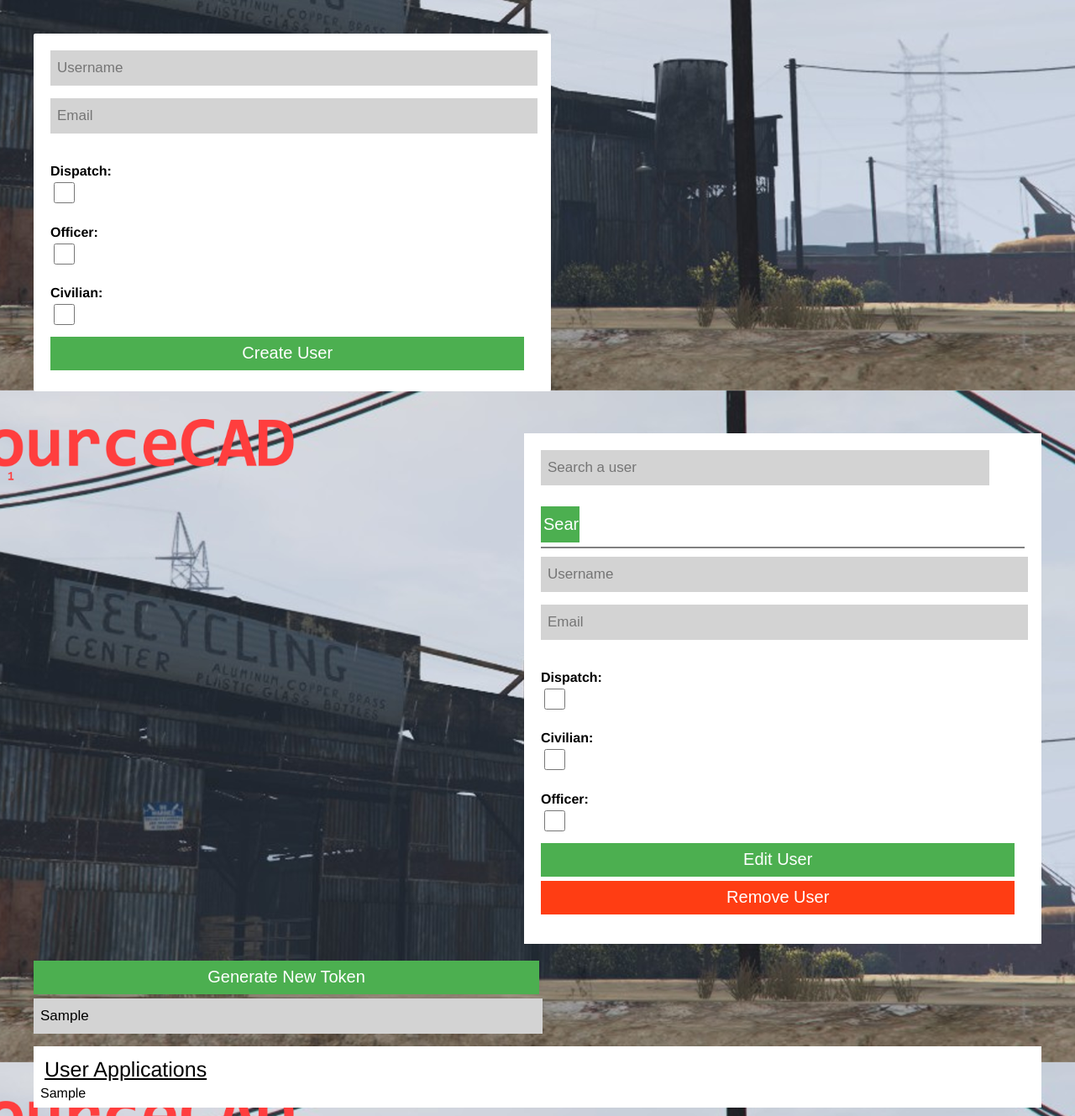
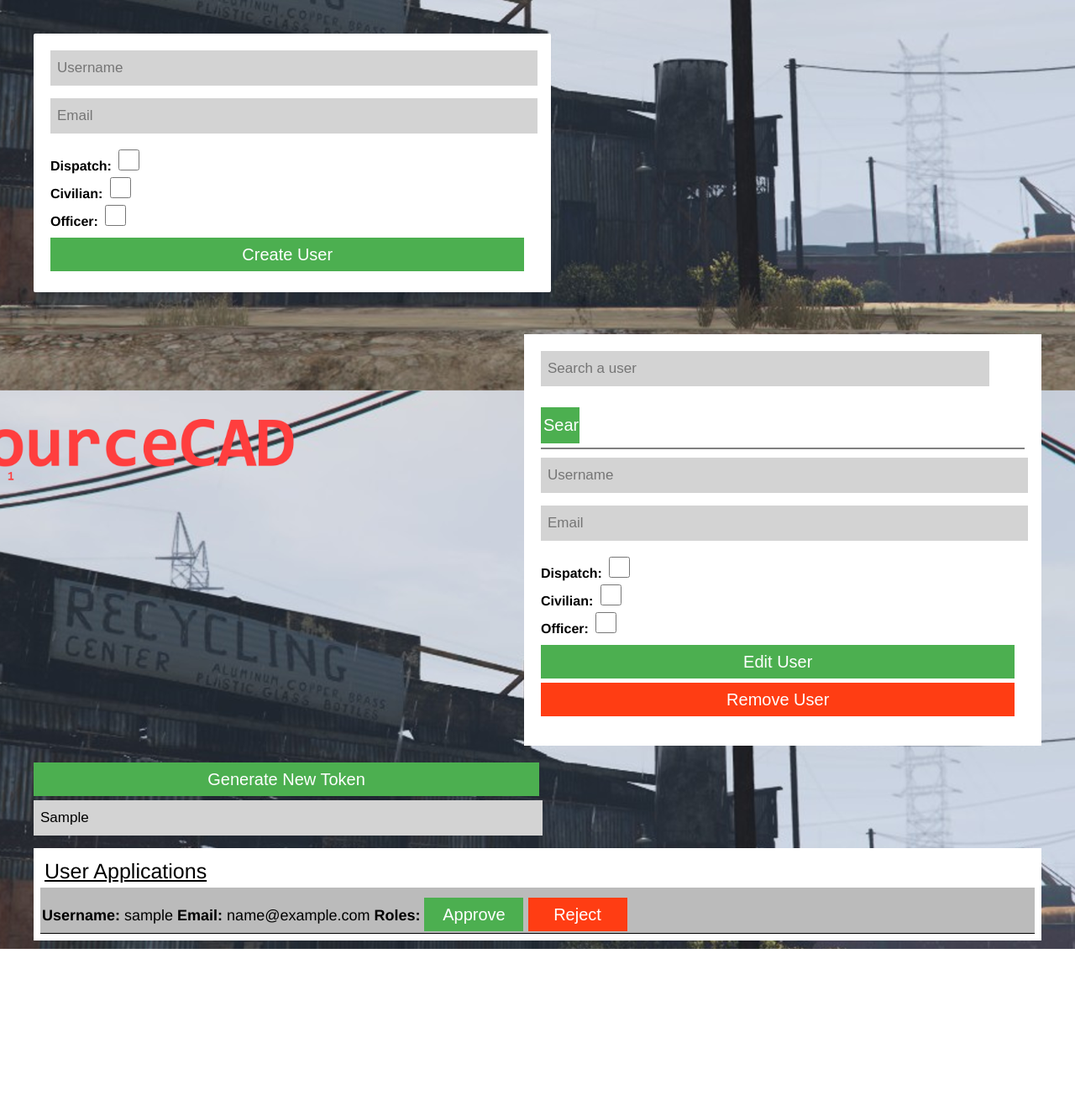
Before and after one commit to Aareon/SourceCAD, a Flask app: template templates/admin.html in a window 1280 px wide. Shown: the part 335-1664 px from the top of the page at 84% size. After the commit the page ends 1465 px from the top, so only its background shows below. Run offline with Flask 2, Linux system fonts and the light colour scheme; the template is opened without the code that fills it: most values are stand-ins (such as "Sample title", 1, 10 or a date in 2020).

Commit message:
- Fix(Accepting/Rejecting applicants on the admin page)

```diff
--- a/main.py
+++ b/main.py
@@ -1,7 +1,8 @@
-import logging
 import os
-import sys
-from passlib.hash import bcrypt
+from random import choice
+from string import ascii_uppercase
+from string import digits as string_digits
+
 from flask import (
     Flask,
     flash,
@@ -12,10 +13,9 @@ from flask import (
     url_for,
     Markup,
 )
-from utils.database import Database, User
-from string import ascii_uppercase
-from string import digits as string_digits
-from random import choice
+from passlib.hash import bcrypt
+
+from utils.database import Database
 
 # create a Flask application with name "__main__"
 db = Database()
@@ -144,8 +144,9 @@ def registration():
             username, email, unit_number, password, is_dispatch, is_civilian, is_police
         )
         if success:
-            flash('Your account has been registered please wait for a member of the administration to approve your account.', 'success')
-            return render_template("login.html")
+            flash('''Your account has been registered please wait for a member of the
+                administration to approve your account.',success''')
+            return redirect(url_for("login"))
         else:
             return registration()
 
@@ -232,7 +233,7 @@ def gen_access_token():
     return "".join(choice(chars) for _ in range(12))
 
 
-def gen_applicants_table():
+'''def gen_applicants_table():
     applicants = db.get_applicants()
 
     if len(applicants) == 0:
@@ -241,11 +242,11 @@ def gen_applicants_table():
         )
 
     template = '<div id="single-registration">\n\
-      <solid>Username: </solid>{applicant_username} <solid>Email:</solid> {applicant_email} <solid>Roles:</solid> {applicant_roles}\n\
+      <solid>Username: </solid>{applicant_username} <solid>Email:</solid> {applicant_email} <solid>Roles:</solid> {{applicant_roles}}\n\
         <input name="submit" id="submit" style="width:10%;" type="submit" value="Approve">\n\
         <input name="submit" id="remove" style="width:10%;" type="submit" value="Reject">\n\
-        <input type="hidden" name="username" id="username" value={applicant_username}>\n\
-        <input type="hidden" name="email" id="email" value={applicant_email}>\n\
+        <input type="hidden" name="username" id="username" value={{applicant_username}}>\n\
+        <input type="hidden" name="email" id="email" value={{applicant_email}}>\n\
     </div>'
 
     output = ""
@@ -266,7 +267,7 @@ def gen_applicants_table():
             applicant_email=applicant[1],
             applicant_roles=roles,
         )
-    return Markup(output)
+    return Markup(output)'''
 
 
 def gen_logins_table():
@@ -289,6 +290,7 @@ def gen_logins_table():
 
 @app.route("/admin", methods=["POST", "GET"])
 def admin():
+    applicants = db.get_applicants()
     if not session.get("logged_in"):
         return redirect(url_for("login"))
 
@@ -306,13 +308,13 @@ def admin():
                 return redirect(url_for("admin"))
 
         # what I was going to do doesn't work
-        if request.form.get("submit") == "Approve":
+        if request.form.get("Approve"):
             db.approve_applicant(
-                username=request.form.get("username"), email=request.form.get("email")
+                username=request.form["username"], email=request.form["email"]
             )
             return redirect(url_for("admin"))
 
-        elif request.form.get("submit") == "Reject":
+        elif request.form.get("Reject"):
             db.reject_applicant(
                 username=request.form.get("username"), email=request.form.get("email")
             )
@@ -324,7 +326,7 @@ def admin():
         return render_template(
             "admin.html",
             current_token=current_token,
-            applications_table=gen_applicants_table(),
+            applicants=applicants,
             logins_table=gen_logins_table(),
         )
 
--- a/templates/admin.html
+++ b/templates/admin.html
@@ -63,9 +63,9 @@
         {% endif %}
         <input style="width:98%;" type="text" name="user_name" placeholder="Username">
         <input style="width:98%;" type="text" name="user_email" placeholder="Email">
-        <h4>Dispatch:</h4> <input style="margin-top:4px;margin-bottom:0px;" id="check" type="checkbox" name="is_dispatch"><br>
-        <h4>Officer:</h4> <input style="margin-top:4px;margin-bottom:0px;" id="check" type="checkbox" name="is_officer"><br>
-        <h4>Civilian:</h4> <input style="margin-top:4px;margin-bottom:0px;" id="check" type="checkbox" name="is_civilian"><br>
+        <h4 style="display:inline;">Dispatch:</h4> <input style="display:inline;margin-top:4px;margin-bottom:0px;" id="check" type="checkbox" name="is_dispatch"><br>
+        <h4 style="display:inline;">Civilian:</h4> <input style="display:inline;margin-top:4px;margin-bottom:0px;" id="check" type="checkbox" name="is_civilian"><br>
+        <h4 style="display:inline;">Officer:</h4> <input style="display:inline;margin-top:4px;margin-bottom:0px;" id="check" type="checkbox" name="is_officer"><br>
         <input id="submit" style="width:98%;" type="submit" name="submit" value="Create User">
       </form>
     </div>
@@ -78,9 +78,9 @@
       <form method="POST" action="">
         <input style="width:98%;" type="text" name="user_name" placeholder="Username">
         <input style="width:98%;" type="text" name="user_email" placeholder="Email">
-        <h4>Dispatch:</h4> <input style="margin-top:4px;margin-bottom:0px;" id="check" type="checkbox" name="is_dispatch"><br>
-        <h4>Civilian:</h4> <input style="margin-top:4px;margin-bottom:0px;" id="check" type="checkbox" name="is_civilian"><br>
-        <h4>Officer:</h4> <input style="margin-top:4px;margin-bottom:0px;" id="check" type="checkbox" name="is_officer"><br>
+        <h4 style="display:inline;">Dispatch:</h4> <input style="display:inline;margin-top:4px;margin-bottom:0px;" id="check" type="checkbox" name="is_dispatch"><br>
+        <h4 style="display:inline;">Civilian:</h4> <input style="display:inline;margin-top:4px;margin-bottom:0px;" id="check" type="checkbox" name="is_civilian"><br>
+        <h4 style="display:inline;">Officer:</h4> <input style="display:inline;margin-top:4px;margin-bottom:0px;" id="check" type="checkbox" name="is_officer"><br>
         <input id="submit" style="width:98%;" type="submit" value="Edit User">
         <input id="remove" style="width:98%;" type="submit" value="Remove User">
       </form>
@@ -96,7 +96,19 @@
   <form method="POST" action="">
     <div class="registration-admin">
       <p id="mini-header-admin">User Applications</p>
-        {{ applications_table }}
+      {% for applicant in applicants %}
+        <div id="single-registration">
+          <strong>Username: </strong>{{applicant['username']}} <strong>Email:</strong> {{applicant['email']}}
+          <strong>Roles:</strong>
+          {% if applicant[4] %}[Law Enforcement]{% endif %}
+          {% if applicant['is_civilian'] %}[Civilian]{% endif %}
+          {% if applicant['is_dispatch'] %}[Dispatch]{% endif %}
+          <input name="Approve" id="submit" style="width:10%;" type="submit" value="Approve">
+          <input name="Reject" id="remove" style="width:10%;" type="submit" value="Reject">
+          <input type="hidden" name="username" id="username" value={{applicant['username']}}>
+          <input type="hidden" name="email" id="email" value={{applicant['email']}}>
+        </div>
+      {% endfor %}
     </div>
   </form>
 
```
Also changed, not shown: utils/database.py (+15 -21 lines), 1 other file.
